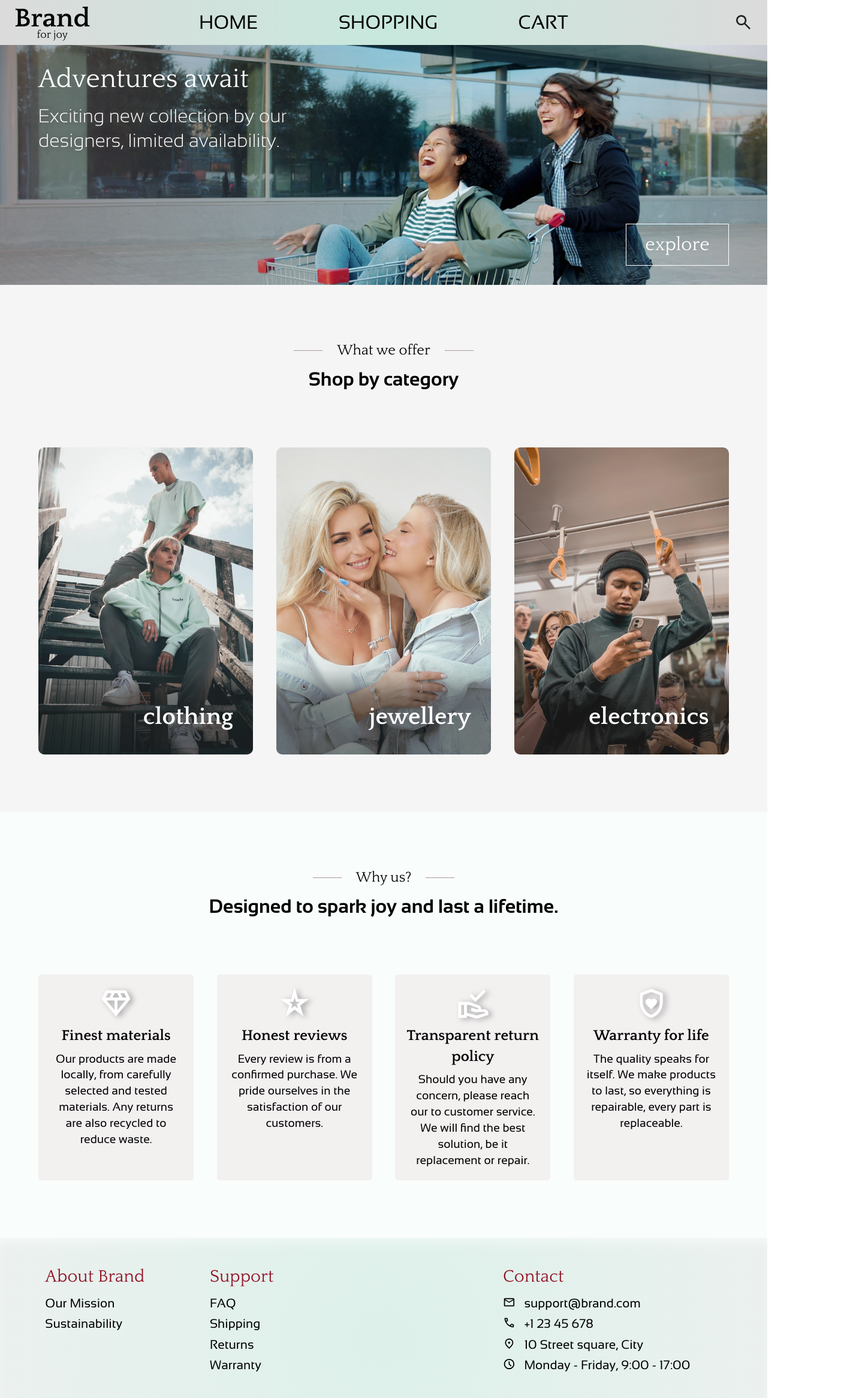
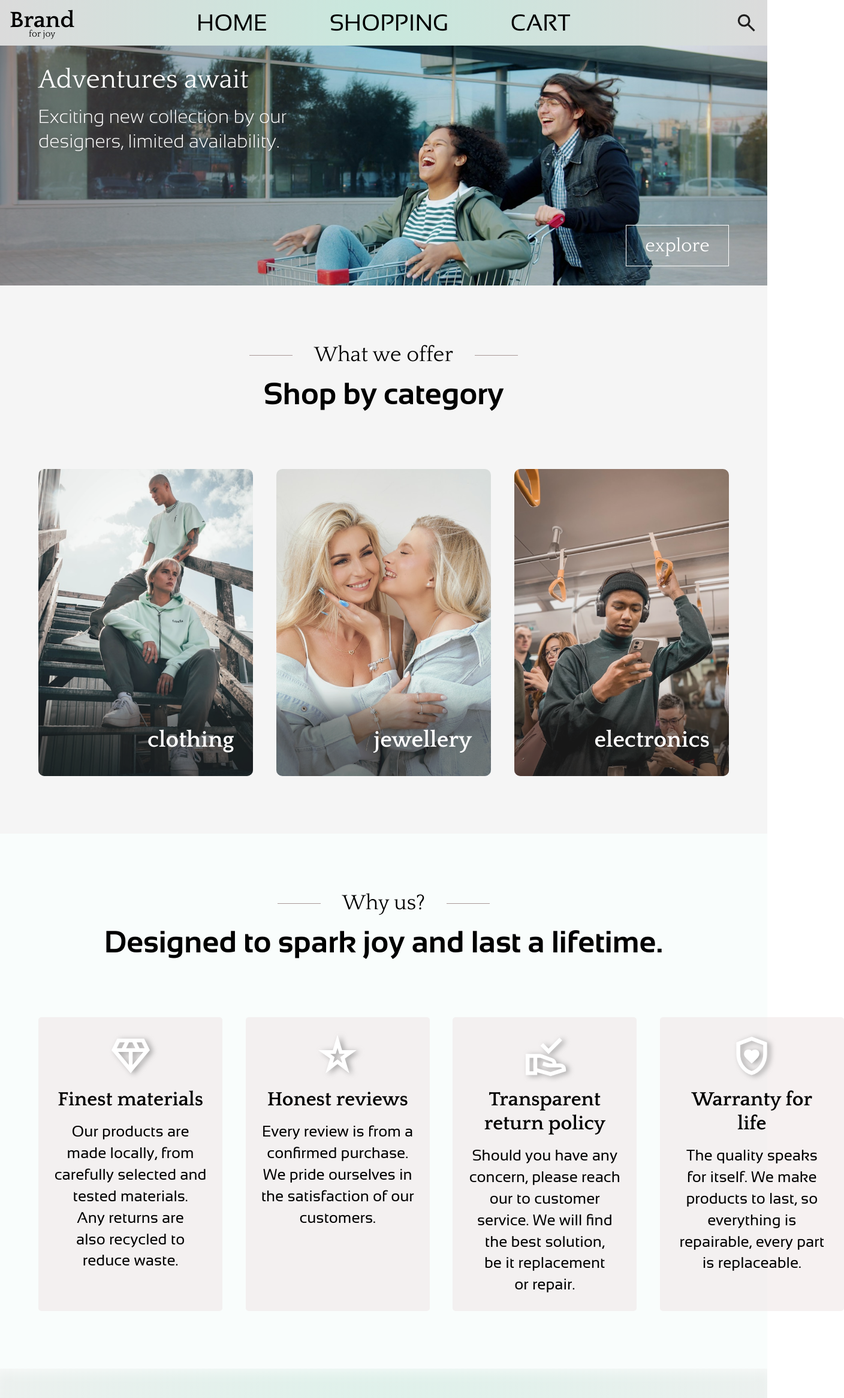
Before and after one commit to Katalout/shopping-cart, a React (Vite) app: page / in a window 1280 px wide. Shown: the top 2331 px of the page at 60% size, 1408 px wide, since content can reach past the window. Built offline with nearby package versions, Linux system fonts and the light colour scheme; no server answers.

Commit message:
XL screen: larger font-size

```diff
--- a/src/App.css
+++ b/src/App.css
@@ -89,10 +89,10 @@ nav {
   position: sticky;
   top: 0;
   background-image: radial-gradient(circle, rgba(200 232 221) 0%, rgba(219 219 219) 100%);
-  padding: 0.2em 1.5rem;
+  padding: 0.3em 1rem;
   z-index: 1;
   font-family: var(--font-heading);
-  font-size: clamp(1.2rem, 3vw, 2rem);
+  font-size: clamp(1.2rem, 3vw, 4rem);
 
   & ul {
     display: flex;
@@ -132,8 +132,10 @@ nav {
 }
 
 .brand {
+  font-size: inherit;
+
   & h1 {
-    font-size: inherit;
+    font-size: 1em;
     margin-bottom: -0.2em;
   }
 }
@@ -154,6 +156,7 @@ nav {
 
 
 section {
+  font-size: clamp(1rem, 2vw, 2rem);
   padding: calc(1.5 * var(--padding)) var(--padding);
 }
 
@@ -168,7 +171,7 @@ main section:nth-child(2n-1) {
 
 .sectionLabel {
   font-family: var(--font-heading);
-  font-size: clamp(1rem, 2vw, 1.5rem);
+  font-size: 1.4em;
   letter-spacing: 15%;
   display: flex;
   justify-content: center;
@@ -177,7 +180,7 @@ main section:nth-child(2n-1) {
 
   &.shopping {
     margin-bottom: calc(1.5 * var(--padding));
-    font-size: clamp(1.5rem, 2.5vw, 2rem);
+    font-size: 2em;
   }
 }
 
@@ -196,7 +199,7 @@ main section:nth-child(2n-1) {
   text-align: center;
   margin-top: 1rem;
   margin-bottom: calc(1.5 * var(--padding));
-  font-size: clamp(1.5rem, 2.5vw, 2rem);
+  font-size: 2em;
 }
 
 section.categories {
@@ -220,12 +223,12 @@ section.whyus {
 
   &>section {
     padding: 3rem 0;
-    width: clamp(30em, calc(100vw - 2 * var(--padding)), 63em)
+    width: clamp(30em, calc(100vw - 2 * var(--padding)), 47em);
   }
 
   & .carttitle {
     margin-bottom: 2rem;
-    font-size: clamp(1.5rem, 2.5vw, 2rem);
+    font-size: 1.5em;
   }
 
   & h2 {
@@ -271,7 +274,6 @@ section.support {
 
   &>div {
     flex: 1;
-    font-size: clamp(1rem, 2.2vw, 1.3rem);
     letter-spacing: 3%;
 
     &:first-child {
@@ -314,7 +316,7 @@ section.support {
     border-radius: 5px;
     padding: 1em 1.5em 0.8em;
     font-family: var(--font-body);
-    font-size: 1rem;
+    font-size: calc(0.9 * (clamp(1rem, 2vw, 1.5rem)));
     letter-spacing: 8%;
 
     & span {
@@ -420,6 +422,15 @@ section.support {
     --padding: 3vw;
   }
 
+  .sectionTitle,
+  .sectionLabel.shopping {
+    font-size: 1.5em;
+  }
+
+  .sectionLabel {
+    font-size: 1.2em;
+  }
+
   nav {
 
     grid-template-columns: 1fr 1fr auto;
@@ -438,11 +449,15 @@ section.support {
   .cart .carttitle {
     font-size: 1.8rem;
   }
+}
 
 
-
+@media (max-width: 600px) {
+  .cart>section {
+    padding: 3rem 0;
+    width: auto;
+  }
 }
-
 
 
 @media (max-width: 540px) {
--- a/src/Components/Card/Card.module.css
+++ b/src/Components/Card/Card.module.css
@@ -16,7 +16,7 @@
     & h3 {
         font-family: var(--font-body);
         letter-spacing: 5%;
-        font-size: 1.3rem;
+        font-size: 1em;
         margin: 0.7rem 0 0.6rem 0;
         text-align: center;
 
@@ -32,7 +32,7 @@
     font-family: var(--font-body);
 
     width: 100%;
-    font-size: 1.15rem;
+    font-size: 0.9em;
 
 }
 
@@ -79,7 +79,7 @@
 
 .imgwrapper {
     /*     margin: 10px auto; */
-    min-width: 180px;
+    /* min-width: 180px; */
     aspect-ratio: 1;
 
     display: flex;
@@ -160,8 +160,9 @@
     margin-bottom: 0.5rem;
 
     & p {
-        margin: 0.5em 0;
+        margin: 0.5em 0 0.7em;
         font-weight: lighter;
+        font-size: 0.9em;
     }
 }
 
@@ -193,6 +194,7 @@
     font-family: var(--font-body);
     gap: 0.9rem;
     width: max-content;
+    margin-left: 0.2em;
 
     & span {
         width: 2ch;
@@ -224,7 +226,7 @@
 
 @media screen and (hover: hover) {
     .cartCountButtons button:hover {
-        transform: scale(1.2);
+        transform: scale(1.6);
         cursor: pointer;
     }
 
--- a/src/Components/Cart/Cart.module.css
+++ b/src/Components/Cart/Cart.module.css
@@ -3,7 +3,6 @@
     grid-template-columns: minmax(auto, 2fr) minmax(auto, 1fr);
     grid-template-rows: auto;
     gap: 4vw;
-    font-size: clamp(1rem, 2.5vw, 1.5rem);
 }
 
 .cartItems {
@@ -11,7 +10,7 @@
     display: contents;
     display: flex;
     flex-direction: column;
-    gap: 1rem;
+    gap: 1em;
 }
 
 .summary {
--- a/src/Components/CategoryCard/CategoryCard.module.css
+++ b/src/Components/CategoryCard/CategoryCard.module.css
@@ -21,7 +21,7 @@
 
     font-family: var(--font-heading);
     font-weight: 600;
-    font-size: clamp(1.5rem, 3.5vw, 2.5rem);
+    font-size: 1.5em;
     letter-spacing: 5%;
 
     transition: all 0.4s, box-shadow 0.5s;
@@ -66,7 +66,7 @@
         max-height: 30vh;
         background-position-y: 29%;
         aspect-ratio: .7;
-        font-size: 2em;
+
         box-shadow: inset 0px -5em 1em -2em #0000002e;
         text-shadow: 0 0 14px black;
     }
--- a/src/Components/Home/Home.module.css
+++ b/src/Components/Home/Home.module.css
@@ -99,9 +99,9 @@
 
     display: flex;
     flex-direction: column;
-    gap: 0.5rem;
+    gap: 0.6em;
 
-    font-size: clamp(1rem, 2vw, 1.2rem);
+    font-size: inherit;
 
 
     & img {
@@ -114,6 +114,7 @@
         /* margin-bottom: 0.5em;
         margin-top: 4rem; */
         font-size: 1.3em;
+        line-height: 1.2;
     }
 
     & p {
--- a/src/Components/Shopping/Shopping.module.css
+++ b/src/Components/Shopping/Shopping.module.css
@@ -5,7 +5,7 @@
     /* gap: 4vw; */
     margin-top: 1em;
 
-    grid-template-columns: repeat(auto-fill, minmax(260px, 1fr));
+    grid-template-columns: repeat(auto-fill, minmax(10em, 1fr));
     gap: 2rem;
 }
 
```
